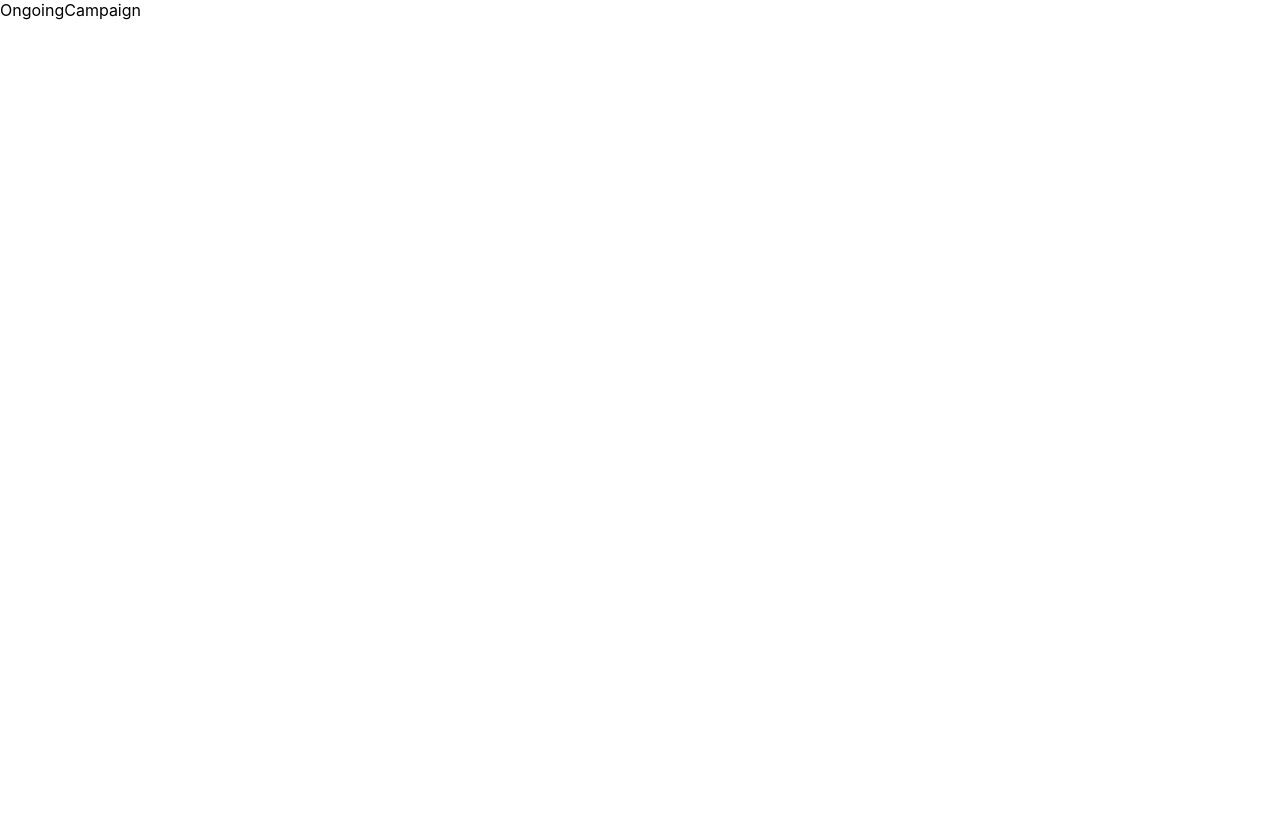
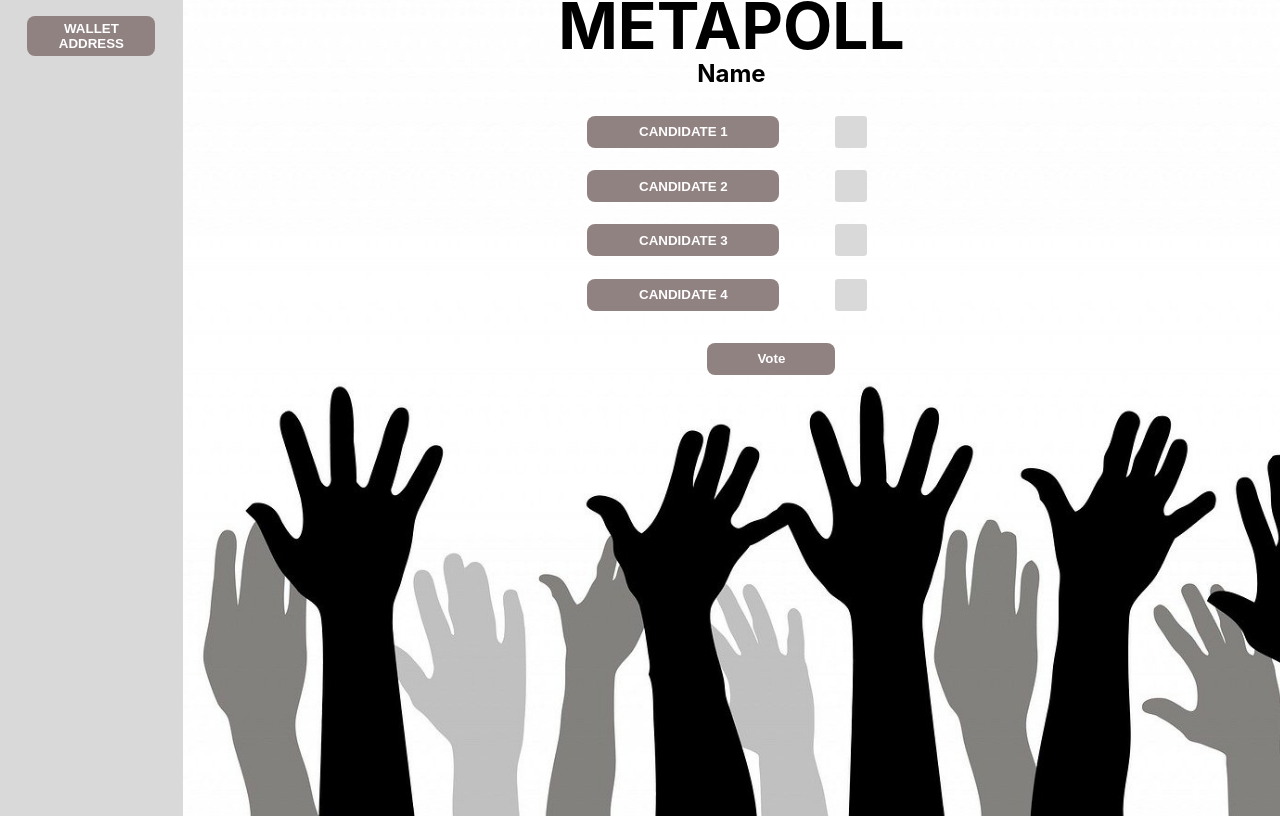
Before and after one commit to abdulragib/Meta-Poll, a React (Create React App) app: page /Meta-Poll/user in a window 1280 px wide. Both pictures are taken after a click on the button "ONGOING CAMPAIGN". Built offline with nearby package versions, Linux system fonts and the light colour scheme; the HTML template or start-up script is replaced by a standard one.

Commit message:
VoterPanel - OngoingCampaign Done

```diff
--- a/src/Components/VoterPanel-OngoingCampaign/OngoingCampaign.css
+++ b/src/Components/VoterPanel-OngoingCampaign/OngoingCampaign.css
@@ -0,0 +1,68 @@
+.ongoing-campaign{
+    display:flex;
+}
+
+.right-oc{
+  flex:6;
+  display: flex;
+  flex-direction: column;
+  align-items: center;
+  background-image: url("../../assets/hands.jpg");
+  background-size: cover;
+  background-repeat: no-repeat;
+  background-position: top top;
+  margin-top:-3.5rem;
+}
+
+.right-oc-name{
+    margin-top:-3rem;
+}
+
+
+.right-oc-data{
+    display: flex;
+    justify-content: space-between;
+    width:19rem;
+}
+
+.right-oc > .btn-right{
+    display: flex;
+    flex-direction: column;
+    align-items: center;
+    justify-content: center;
+    width: 15rem;
+    height:2.5rem;
+    text-transform: uppercase;
+    margin:0.5rem;
+}
+
+.right-oc-left{
+    display:flex;
+    flex-direction: column;
+    align-items: space-evenly;
+    justify-content: center;
+    gap:0.4rem;
+}
+
+.right-oc-right{
+    display:flex;
+    flex-direction: column;
+    align-items: space-evenly;
+    justify-content: center;
+    width: 3rem;
+    gap:1.4rem;
+}
+
+.right-oc-right-item{
+    width:2rem;
+    height:2rem;
+    border-radius: 10%;
+    background-color: var(--sideBar);
+}
+
+
+.right-oc-vote{
+   height:2rem;
+   margin-top:1.5rem;
+   margin-left:5rem;
+}
--- a/src/Components/VoterPanel-OngoingCampaign/OngoingCampaign.jsx
+++ b/src/Components/VoterPanel-OngoingCampaign/OngoingCampaign.jsx
@@ -1,9 +1,32 @@
-import React from 'react'
-import './OngoingCampaign.css'
+import React from "react";
+import "./OngoingCampaign.css";
 const OngoingCampaign = () => {
   return (
-    <div>OngoingCampaign</div>
-  )
-}
+    <div className="ongoing-campaign">
+      <div className="left">
+        <button className="btn">WALLET ADDRESS</button>
+      </div>
+      <div className="right-oc">
+          <h1 className="home-Title">MetaPoll</h1>
+          <h2 className="right-oc-name">Name</h2>
+          <div className="right-oc-data">
+            <div className="right-oc-left">
+              <button className="btn btn-right">Candidate 1</button>
+              <button className="btn btn-right">Candidate 2</button>
+              <button className="btn btn-right">Candidate 3</button>
+              <button className="btn btn-right">Candidate 4</button>
+          </div>
+          <div className="right-oc-right">
+            <div className="right-oc-right-item"></div>
+            <div className="right-oc-right-item"></div>
+            <div className="right-oc-right-item"></div>
+            <div className="right-oc-right-item"></div>
+          </div>
+        </div>
+        <button className="btn right-oc-vote">Vote</button>
+      </div>
+    </div>
+  );
+};
 
-export default OngoingCampaign
+export default OngoingCampaign;
```
